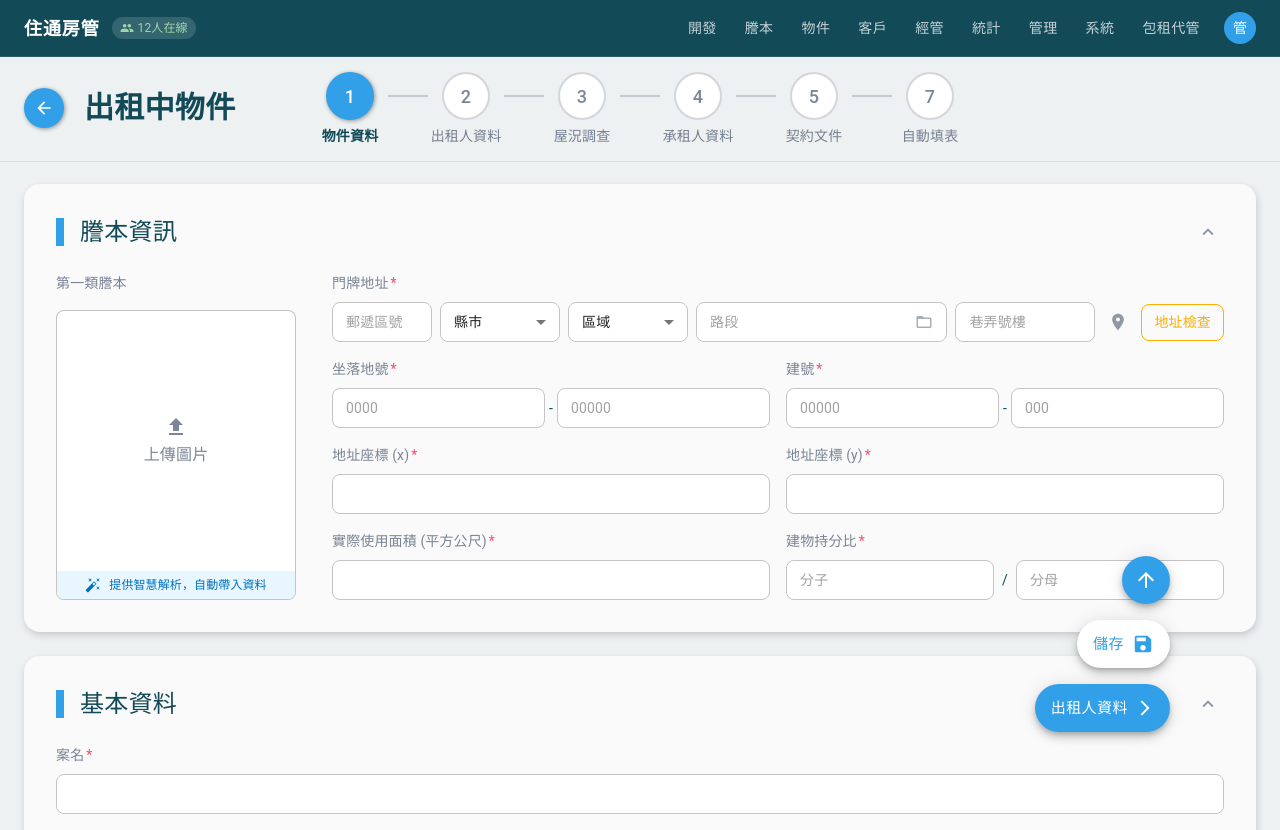
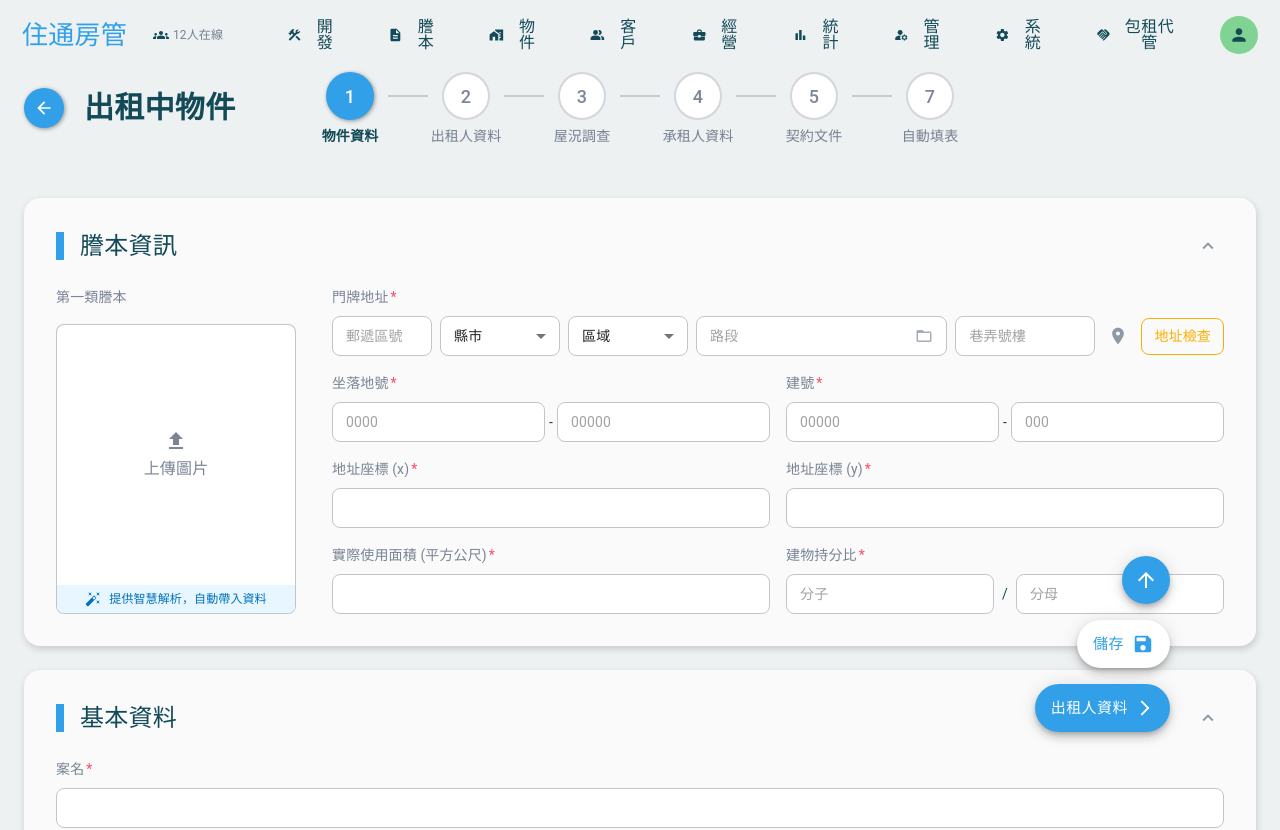
Before and after one commit to aloysse/reantal-prototype, a React (Vite) app: page /active-rentals/1 in a window 1280 px wide. Shown: the top 830 px of the page. Built offline with nearby package versions, Linux system fonts and the light colour scheme.

Commit message:
style: 修改 app bar 樣式

```diff
--- a/src/app/components/Layout.tsx
+++ b/src/app/components/Layout.tsx
@@ -10,23 +10,72 @@ import {
   Box,
   Typography,
 } from '@mui/material';
-import { MdPeople } from 'react-icons/md';
+import type { MouseEventHandler } from 'react';
+import type { IconType } from 'react-icons';
+import {
+  MdGroups,
+  MdConstruction,
+  MdDescription,
+  MdHomeWork,
+  MdHandshake,
+  MdPeopleAlt,
+  MdBusinessCenter,
+  MdBarChart,
+  MdManageAccounts,
+  MdSettings,
+  MdPerson,
+} from 'react-icons/md';
 
-const navItems = [
-  { label: '開發', path: null },
-  { label: '謄本', path: null },
-  { label: '物件', path: null },
-  { label: '客戶', path: null },
-  { label: '經管', path: null },
-  { label: '統計', path: null },
-  { label: '管理', path: null },
-  { label: '系統', path: null },
+const navItems: { label: string; path?: string; icon: IconType }[] = [
+  { label: '開發', icon: MdConstruction },
+  { label: '謄本', icon: MdDescription },
+  { label: '物件', icon: MdHomeWork },
+  { label: '客戶', icon: MdPeopleAlt },
+  { label: '經營', icon: MdBusinessCenter },
+  { label: '統計', icon: MdBarChart },
+  { label: '管理', icon: MdManageAccounts },
+  { label: '系統', icon: MdSettings },
 ];
 
 const rentalMenuItems = [
   { label: '委託出租物件', path: '/properties' },
   { label: '出租中物件', path: '/active-rentals' },
 ];
+
+function TopNavButton({
+  label,
+  icon: Icon,
+  active,
+  onClick,
+}: {
+  label: string;
+  icon: IconType;
+  active?: boolean;
+  onClick?: MouseEventHandler<HTMLButtonElement>;
+}) {
+  return (
+    <Button
+      onClick={onClick}
+      sx={{
+        minWidth: 'auto',
+        height: '37px',
+        px: '16px',
+        py: '8px',
+        borderRadius: '8px',
+        gap: 1,
+        color: '#124a57',
+        fontSize: '16px',
+        fontWeight: 500,
+        lineHeight: 1,
+        bgcolor: active ? 'rgba(18,74,87,0.1)' : 'transparent',
+        '&:hover': { bgcolor: 'rgba(18,74,87,0.12)' },
+      }}
+    >
+      <Icon size={16} />
+      {label}
+    </Button>
+  );
+}
 
 export default function Layout() {
   const navigate = useNavigate();
@@ -55,21 +104,21 @@ export default function Layout() {
         position="fixed"
         elevation={0}
         sx={{
-          bgcolor: '#124a57',
-          borderBottom: '1px solid rgba(255,255,255,0.1)',
+          bgcolor: '#eef1f2',
           zIndex: 1200,
         }}
       >
-        <Toolbar sx={{ minHeight: '56px !important', px: '24px !important', gap: 1 }}>
+        <Toolbar sx={{ minHeight: '70px !important', px: '22px !important', py: '11px !important', gap: 2 }}>
           {/* Logo */}
-          <Box sx={{ display: 'flex', alignItems: 'center', gap: 1.5, mr: 3 }}>
+          <Box sx={{ display: 'flex', alignItems: 'center', gap: '26px', mr: 2, flexShrink: 0 }}>
             <Typography
               sx={{
-                fontWeight: 700,
-                fontSize: '18px',
-                color: '#ffffff',
+                fontWeight: 500,
+                fontSize: '26px',
+                lineHeight: 1,
+                color: '#31a0e8',
                 whiteSpace: 'nowrap',
-                letterSpacing: '0.05em',
+                fontFamily: '"Noto Sans TC", sans-serif',
               }}
             >
               住通房管
@@ -78,15 +127,12 @@ export default function Layout() {
               sx={{
                 display: 'flex',
                 alignItems: 'center',
-                gap: 0.5,
-                bgcolor: 'rgba(255,255,255,0.15)',
-                borderRadius: '12px',
-                px: 1,
-                py: 0.25,
+                gap: '4px',
+                height: '27px',
               }}
             >
-              <MdPeople size={14} color="#a0d4a8" />
-              <Typography sx={{ fontSize: '12px', color: '#a0d4a8', whiteSpace: 'nowrap' }}>
+              <MdGroups size={16} color="#124a57" />
+              <Typography sx={{ fontSize: '12px', fontWeight: 400, lineHeight: '16px', color: 'rgba(36,53,82,0.6)', whiteSpace: 'nowrap' }}>
                 12人在線
               </Typography>
             </Box>
@@ -96,43 +142,23 @@ export default function Layout() {
           <Box sx={{ flexGrow: 1 }} />
 
           {/* Navigation */}
-          <Box sx={{ display: 'flex', alignItems: 'center', gap: 0.5 }}>
+          <Box sx={{ display: 'flex', alignItems: 'center', justifyContent: 'flex-end', gap: 2, minWidth: 0, overflowX: 'auto' }}>
             {navItems.map((item) => (
-              <Button
+              <TopNavButton
                 key={item.label}
+                label={item.label}
+                icon={item.icon}
                 onClick={item.path ? () => navigate(item.path!) : undefined}
-                sx={{
-                  color: 'rgba(255,255,255,0.75)',
-                  fontSize: '14px',
-                  fontWeight: 400,
-                  px: 1.5,
-                  py: 0.75,
-                  minWidth: 'auto',
-                  borderRadius: '6px',
-                  '&:hover': { color: '#ffffff', bgcolor: 'rgba(255,255,255,0.1)' },
-                }}
-              >
-                {item.label}
-              </Button>
+              />
             ))}
 
             {/* 包租代管 Dropdown */}
-            <Button
+            <TopNavButton
+              label="包租代管"
+              icon={MdHandshake}
+              active={isRentalActive}
               onClick={handleRentalMenuOpen}
-              sx={{
-                color: isRentalActive ? '#ffffff' : 'rgba(255,255,255,0.75)',
-                fontSize: '14px',
-                fontWeight: isRentalActive ? 600 : 400,
-                px: 1.5,
-                py: 0.75,
-                minWidth: 'auto',
-                borderRadius: '6px',
-                bgcolor: isRentalActive ? 'rgba(255,255,255,0.15)' : 'transparent',
-                '&:hover': { color: '#ffffff', bgcolor: 'rgba(255,255,255,0.1)' },
-              }}
-            >
-              包租代管
-            </Button>
+            />
 
             <Menu
               anchorEl={anchorEl}
@@ -143,7 +169,7 @@ export default function Layout() {
               slotProps={{
                 paper: {
                   sx: {
-                    mt: 0.5,
+                    mt: 1,
                     borderRadius: '8px',
                     boxShadow: '0 4px 20px rgba(0,0,0,0.15)',
                     minWidth: '160px',
@@ -164,7 +190,7 @@ export default function Layout() {
                     '&.Mui-selected': {
                       bgcolor: 'rgba(49,160,232,0.12)',
                       color: '#31a0e8',
-                      fontWeight: 600,
+                      fontWeight: 500,
                     },
                     '&:hover': { bgcolor: 'rgba(49,160,232,0.08)' },
                   }}
@@ -177,22 +203,23 @@ export default function Layout() {
             {/* Avatar */}
             <Avatar
               sx={{
-                width: 32,
-                height: 32,
+                width: 38,
+                height: 38,
                 ml: 1,
-                bgcolor: '#31a0e8',
-                fontSize: '14px',
+                bgcolor: '#81d394',
+                color: '#124a57',
+                fontSize: '18px',
                 cursor: 'pointer',
               }}
             >
-              管
+              <MdPerson size={20} />
             </Avatar>
           </Box>
         </Toolbar>
       </AppBar>
 
       {/* Page content */}
-      <Box sx={{ pt: '56px', flexGrow: 1 }}>
+      <Box sx={{ pt: '70px', flexGrow: 1 }}>
         <Outlet />
       </Box>
     </Box>
--- a/src/app/pages/active-rentals/ActiveRentalsLayout.tsx
+++ b/src/app/pages/active-rentals/ActiveRentalsLayout.tsx
@@ -1,3 +1,4 @@
+import { useEffect, useState } from 'react';
 import { useParams, useNavigate, useLocation, useSearchParams, Outlet } from 'react-router-dom';
 import { Box, Fab, Typography } from '@mui/material';
 import { MdArrowBack, MdArrowBackIosNew, MdArrowForwardIos, MdArrowUpward, MdSave } from 'react-icons/md';
@@ -187,6 +188,14 @@ export default function ActiveRentalsLayout() {
   const navigate = useNavigate();
   const location = useLocation();
   const [searchParams] = useSearchParams();
+  const [showTopShadow, setShowTopShadow] = useState(false);
+
+  useEffect(() => {
+    const onScroll = () => setShowTopShadow(window.scrollY > 0);
+    onScroll();
+    window.addEventListener('scroll', onScroll, { passive: true });
+    return () => window.removeEventListener('scroll', onScroll);
+  }, []);
 
   // 從路徑最後一段判斷當前步驟
   const pathParts = location.pathname.split('/');
@@ -229,7 +238,8 @@ export default function ActiveRentalsLayout() {
           right: 0,
           zIndex: 1100,
           bgcolor: '#eef1f2',
-          borderBottom: '1px solid rgba(36,53,82,0.1)',
+          boxShadow: showTopShadow ? '0 4px 14px rgba(18,74,87,0.16)' : 'none',
+          transition: 'box-shadow 180ms ease',
         }}
       >
         <Box sx={{ maxWidth: '1584px', mx: 'auto', px: 3 }}>
```
